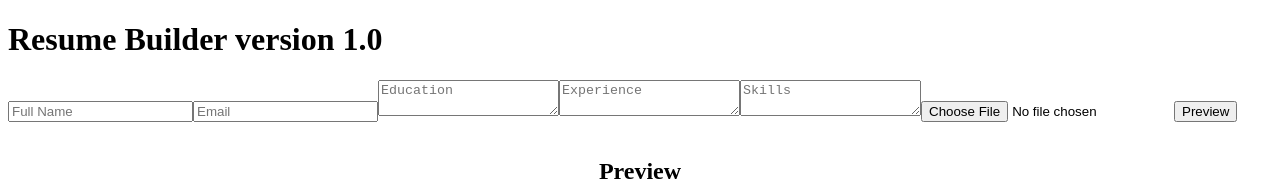
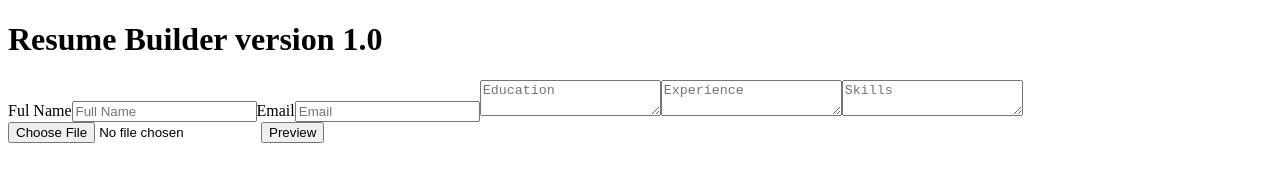
Before and after one commit to Icefrosh72/Resume-Builder, a React (Vite) app: page / in a window 1280 px wide. Shown: the top 182 px of the page. Built offline with nearby package versions, Linux system fonts and the light colour scheme.

Commit message:
updating

```diff
--- a/src/component/form/form.jsx
+++ b/src/component/form/form.jsx
@@ -67,8 +67,11 @@ function Form({ onFormChange }) {
 
   return (
     <form onSubmit={handleSubmit}>
+      <label>Ful Name</label>
       <input type="text" name="fullName" placeholder="Full Name" value={formData.fullName} onChange={handleChange} />
       {errors.fullName && <p className="error">{errors.fullName}</p>}
+
+      <label htmlFor="email">Email</label>
       <input type="email" name="email" placeholder="Email" value={formData.email} onChange={handleChange} />
       {errors.email && <p className="error">{errors.email}</p>}
       <textarea name="education" placeholder="Education" value={formData.education} onChange={handleChange}></textarea>
```
